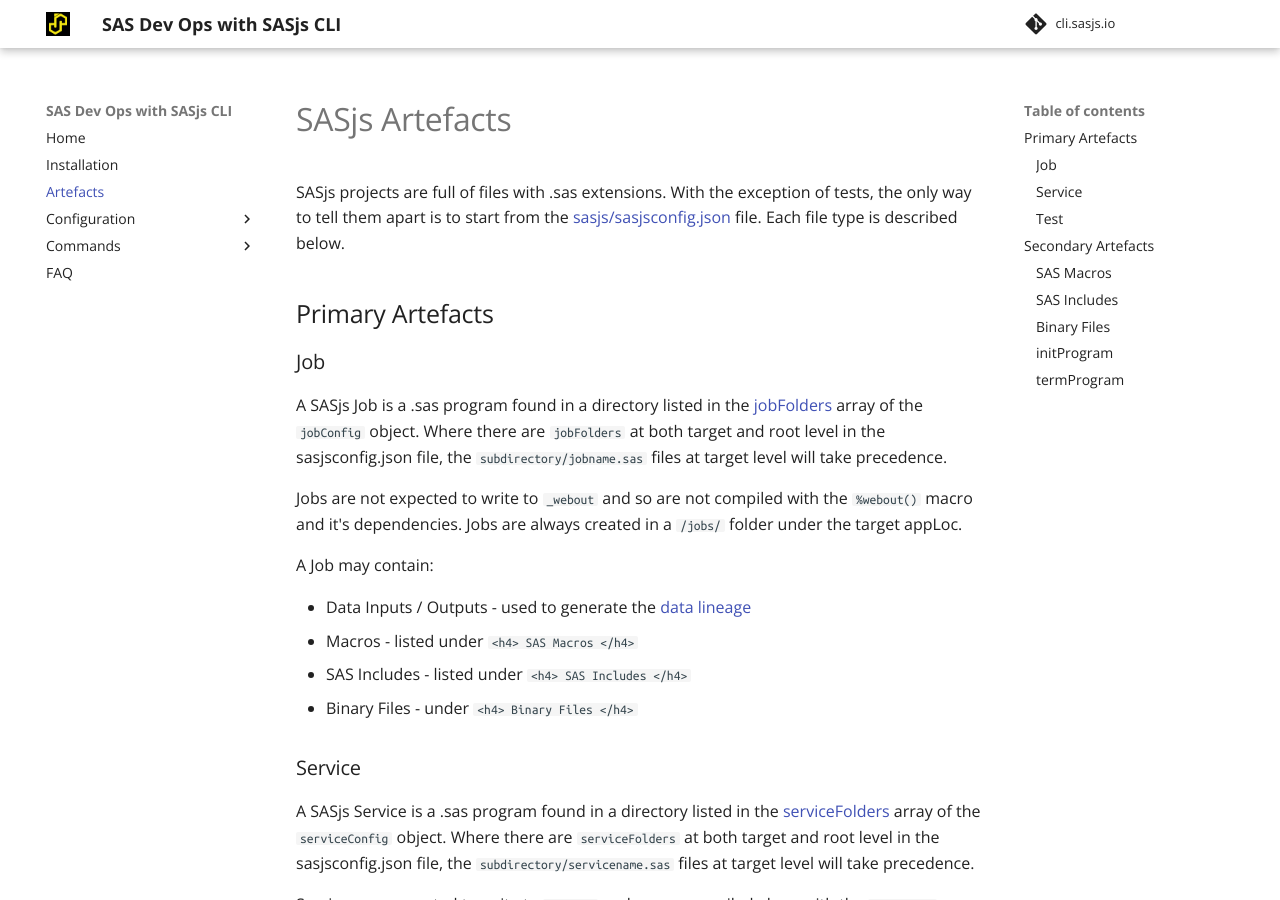
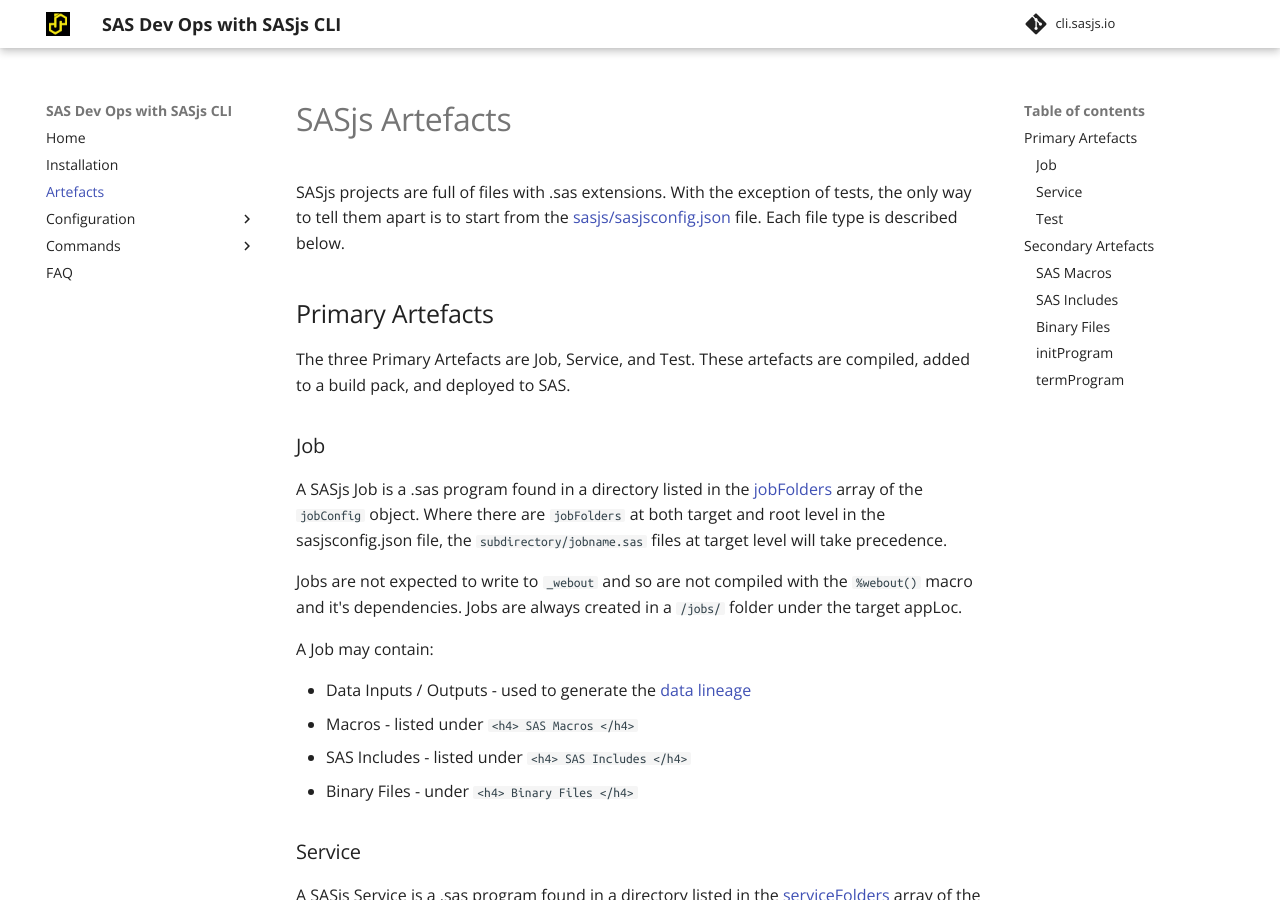
Before and after one commit to sasjs/cli.sasjs.io, an MkDocs documentation site: the page built from docs/artefacts.md, in a window 1280 px wide and 900 px high. Built offline with MkDocs 1.6.1 and Material for MkDocs 9.7.7, drawn with Linux system fonts in a browser that asks for light colours; comment, search, counter and statistics services are not loaded.

Commit message:
Update artefacts.md

```diff
--- a/docs/artefacts.md
+++ b/docs/artefacts.md
@@ -11,6 +11,8 @@
 SASjs projects are full of files with .sas extensions.  With the exception of tests, the only way to tell them apart is to start from the [sasjs/sasjsconfig.json](/sasjsconfig) file.  Each file type is described below.
 
 ## Primary Artefacts
+
+The three Primary Artefacts are Job, Service, and Test.  These artefacts are compiled, added to a build pack, and deployed to SAS.
 
 ### Job
 
```
